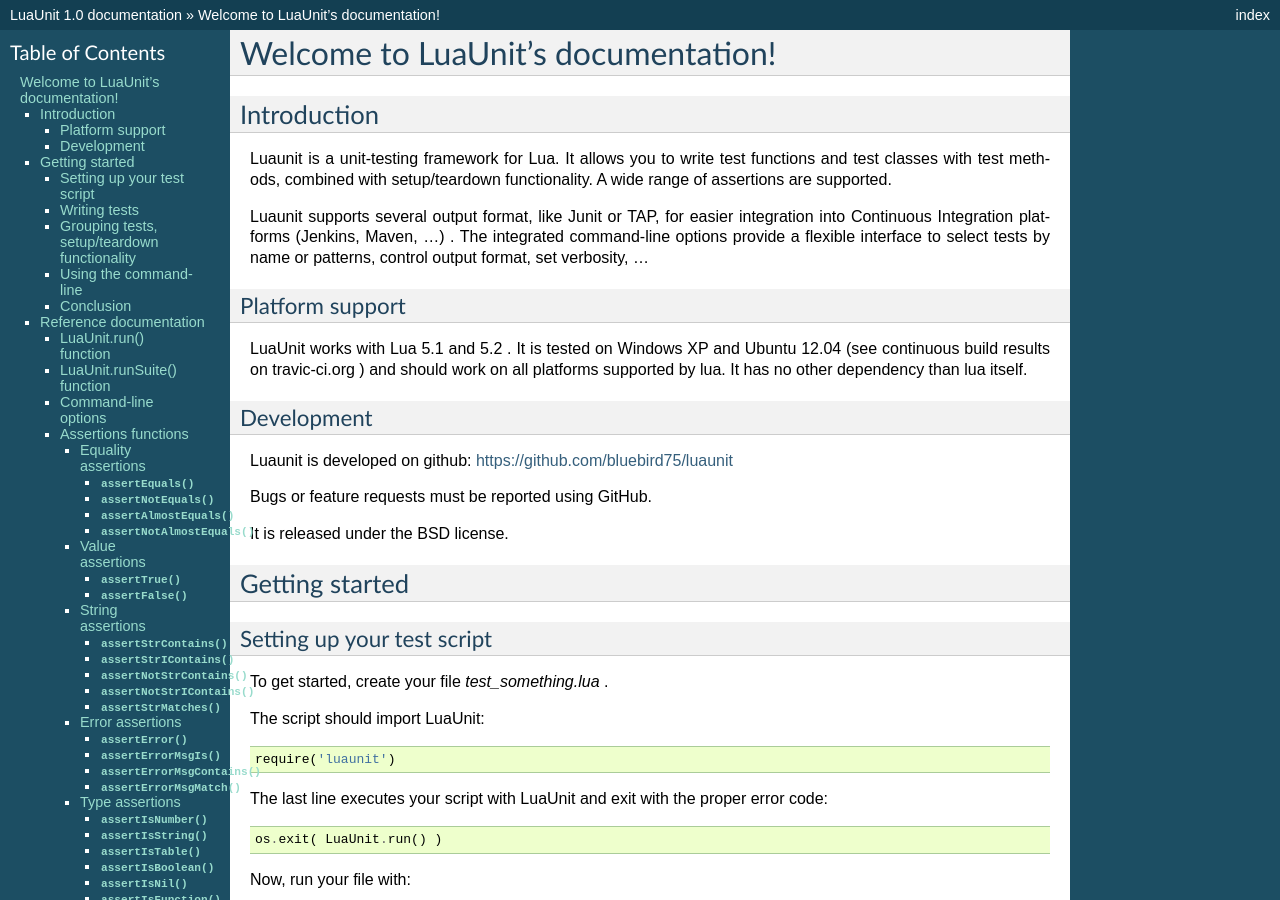
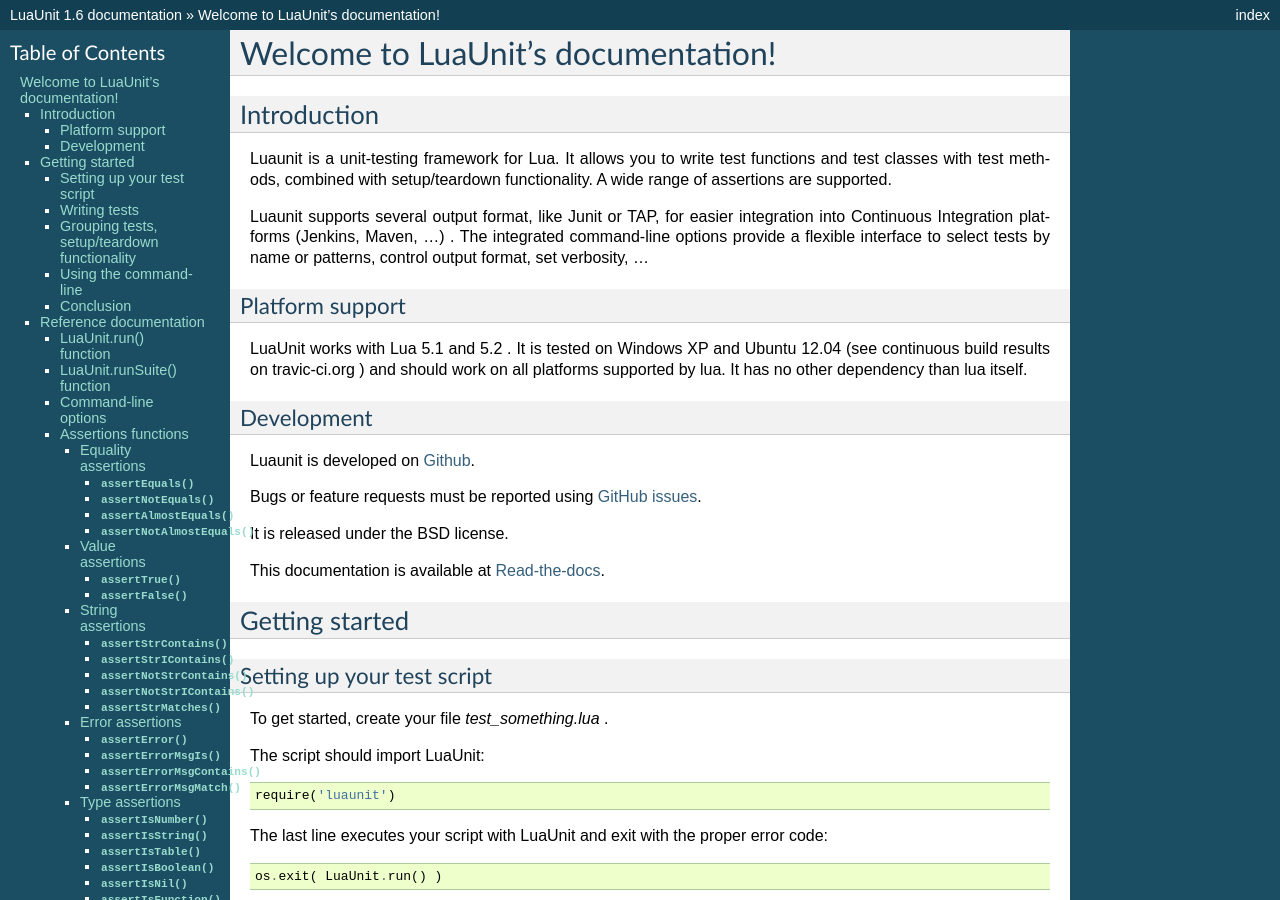
Before and after one commit to bluebird75/luaunit, a Sphinx documentation site: the page built from doc/index.rst, in a window 1280 px wide and 900 px high. Built offline with Sphinx 7.4.7, drawn with Linux system fonts in a browser that asks for light colours; some of the changed text lies outside the part shown.

Commit message:
Copyright and version fixes

```diff
--- a/doc/conf.py
+++ b/doc/conf.py
@@ -51,9 +51,9 @@
 # built documents.
 #
 # The short X.Y version.
-version = '1.0'
+version = '1.6'
 # The full version, including alpha/beta/rc tags.
-release = '1.0'
+release = '1.6'
 
 # The language for content autogenerated by Sphinx. Refer to documentation
 # for a list of supported languages.
--- a/doc/index.rst
+++ b/doc/index.rst
@@ -34,12 +34,19 @@
 Development
 ===========
 
-Luaunit is developed on github:
-https://github.com/bluebird75/luaunit
+Luaunit is developed on `Github`_.
 
-Bugs or feature requests must be reported using GitHub.
+.. _Github: https://github.com/bluebird75/luaunit
+
+Bugs or feature requests must be reported using `GitHub issues`_.
+
+.. _Github issues: https://github.com/bluebird75/luaunit/issues
 
 It is released under the BSD license.
+
+This documentation is available at `Read-the-docs`_.
+
+.. _Read-the-docs: http://luaunit.readthedocs.org/en/latest/
 
 Getting started
 ***************
```
Also changed, not shown: other parts of doc/index.rst (+1 -1 lines), LICENSE.txt, 1 other file.
